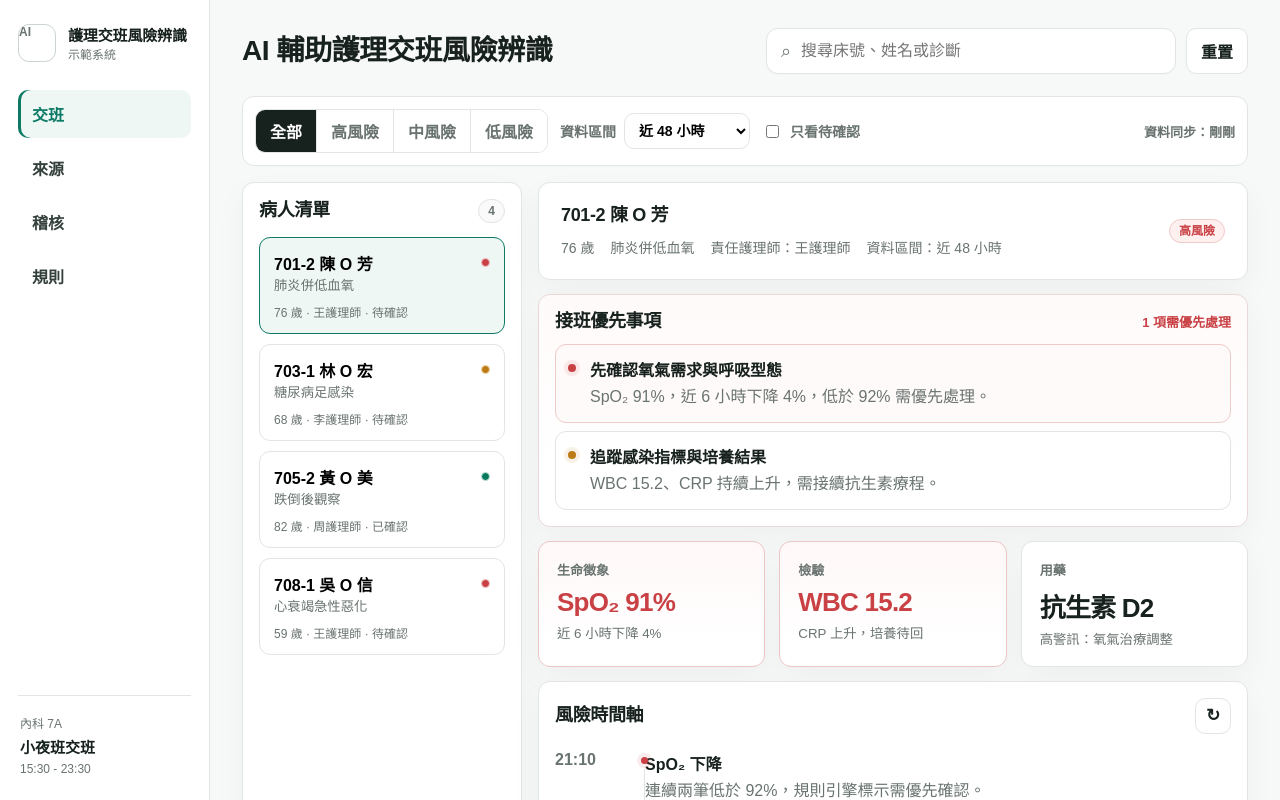
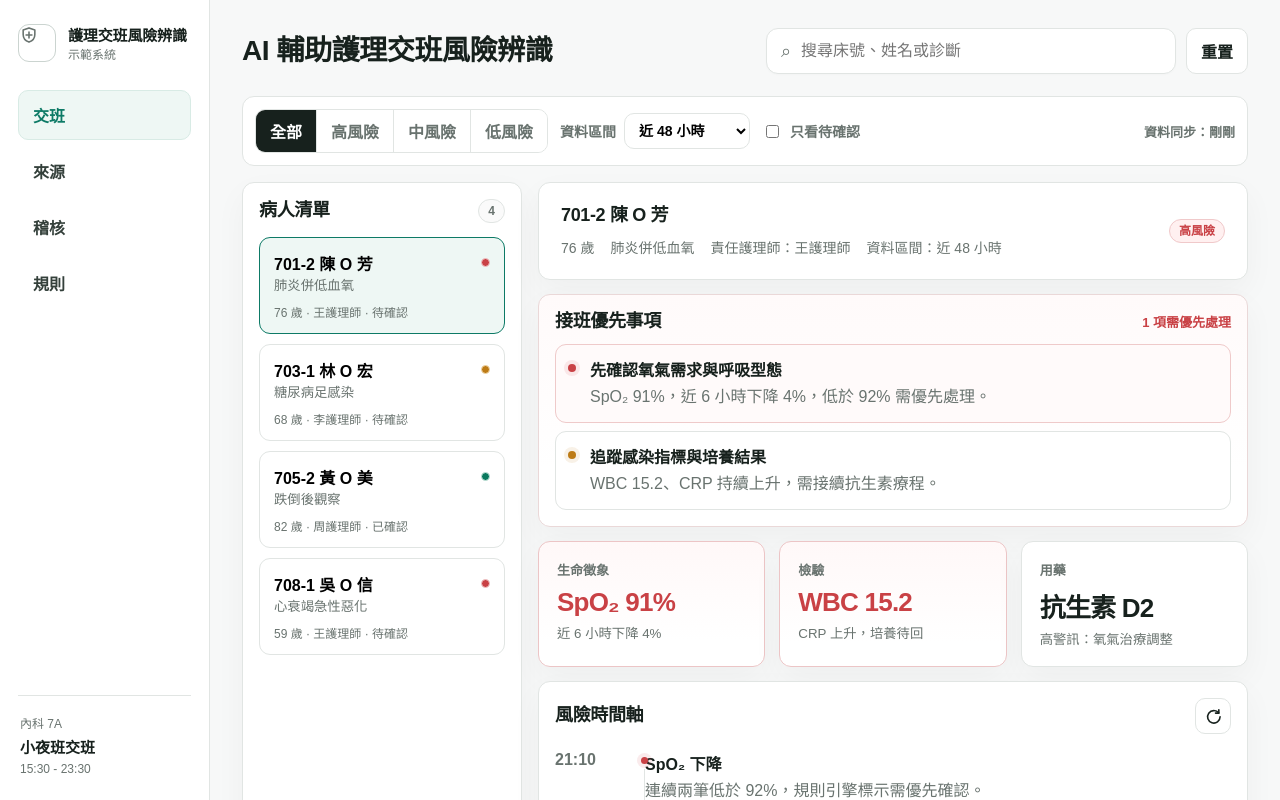
Before and after one commit to yangszwei/demo-nursing-handoff, a plain HTML site: page index.html in a window 1280 px wide. Shown: the top 800 px of the page. Drawn offline with Linux system fonts and the light colour scheme.

Commit message:
fix: stabilize dashboard icons

```diff
--- a/index.html
+++ b/index.html
@@ -10,7 +10,12 @@
     <div id="app" class="app-shell">
       <aside class="side-rail" aria-label="主要導覽">
         <div class="brand-mark">
-          <span class="brand-icon" aria-hidden="true">AI</span>
+          <span class="brand-icon" aria-hidden="true">
+            <svg viewBox="0 0 24 24" focusable="false">
+              <path d="M12 3.5 19 6v5.4c0 4.3-2.8 7.7-7 9.1-4.2-1.4-7-4.8-7-9.1V6l7-2.5Z" />
+              <path d="M8.5 12h7M12 8.5v7" />
+            </svg>
+          </span>
           <div>
             <strong>護理交班風險辨識</strong>
             <span>示範系統</span>
@@ -119,7 +124,12 @@
                   <div>
                     <h2>風險時間軸</h2>
                   </div>
-                  <button id="simulateUpdate" class="icon-button" type="button" aria-label="模擬新資料">↻</button>
+                  <button id="simulateUpdate" class="icon-button" type="button" aria-label="模擬新資料">
+                    <svg viewBox="0 0 24 24" focusable="false" aria-hidden="true">
+                      <path d="M19 8.5A7.5 7.5 0 1 0 20.5 13" />
+                      <path d="M19 4.5v4h-4" />
+                    </svg>
+                  </button>
                 </div>
                 <div id="timeline" class="timeline"></div>
               </section>
--- a/styles.css
+++ b/styles.css
@@ -72,7 +72,7 @@ button {
 }
 
 .brand-icon {
-  display: grid;
+  display: inline-grid;
   width: 38px;
   height: 38px;
   place-items: center;
@@ -80,8 +80,18 @@ button {
   border-radius: 11px;
   background: #fff;
   color: var(--accent);
-  font-size: 13px;
-  font-weight: 900;
+  flex: 0 0 auto;
+}
+
+.brand-icon svg,
+.icon-button svg {
+  width: 20px;
+  height: 20px;
+  stroke: currentColor;
+  stroke-width: 1.9;
+  stroke-linecap: round;
+  stroke-linejoin: round;
+  fill: none;
 }
 
 .brand-mark strong,
@@ -105,7 +115,7 @@ button {
 }
 
 .nav-item {
-  border: 0;
+  border: 1px solid transparent;
   border-radius: 10px;
   background: transparent;
   color: #34403b;
@@ -117,7 +127,7 @@ button {
 .nav-item.active {
   background: var(--accent-soft);
   color: var(--accent);
-  box-shadow: inset 3px 0 0 var(--accent);
+  border-color: #d8ebe5;
 }
 
 .nav-item:hover {
@@ -607,6 +617,8 @@ h3 {
 }
 
 .icon-button {
+  display: inline-grid;
+  place-items: center;
   width: 36px;
   height: 36px;
   border: 1px solid var(--line);
@@ -980,7 +992,7 @@ h3 {
   }
 
   .nav-item.active {
-    box-shadow: inset 0 -3px 0 var(--accent);
+    border-color: #d8ebe5;
   }
 
   .shift-card {
```
